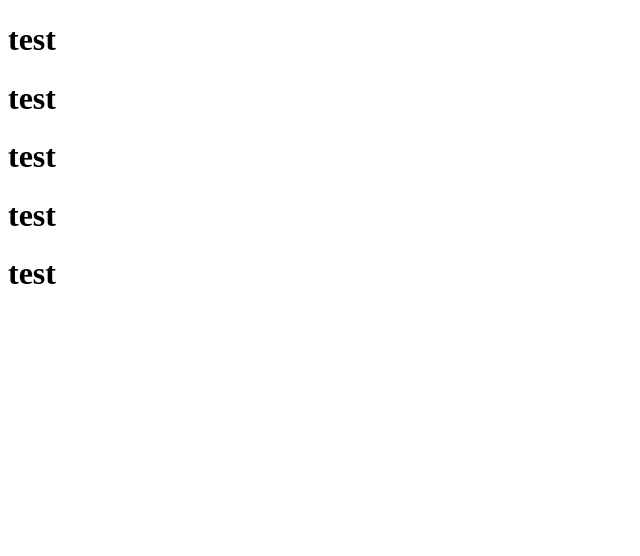
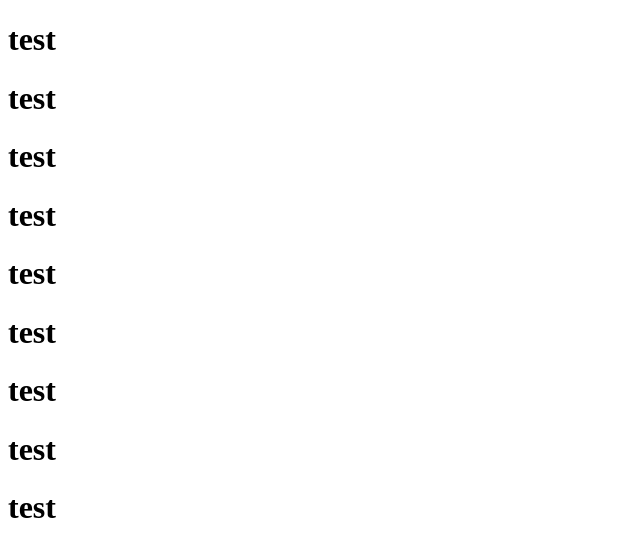
Before and after one commit to woohyunwoo/woohyunwoo, a plain HTML site: page index.html in a window 1280 px wide. Shown: the whole page, without its empty margins (0-640 px from the left). Drawn offline with Linux system fonts and the light colour scheme.

Commit message:
테스트

```diff
--- a/index.html
+++ b/index.html
@@ -12,5 +12,9 @@
     <h1>test</h1>
     <h1>test</h1>
     <h1>test</h1>
+    <h1>test</h1>
+    <h1>test</h1>
+    <h1>test</h1>
+    <h1>test</h1>
 </body>
 </html>
```
